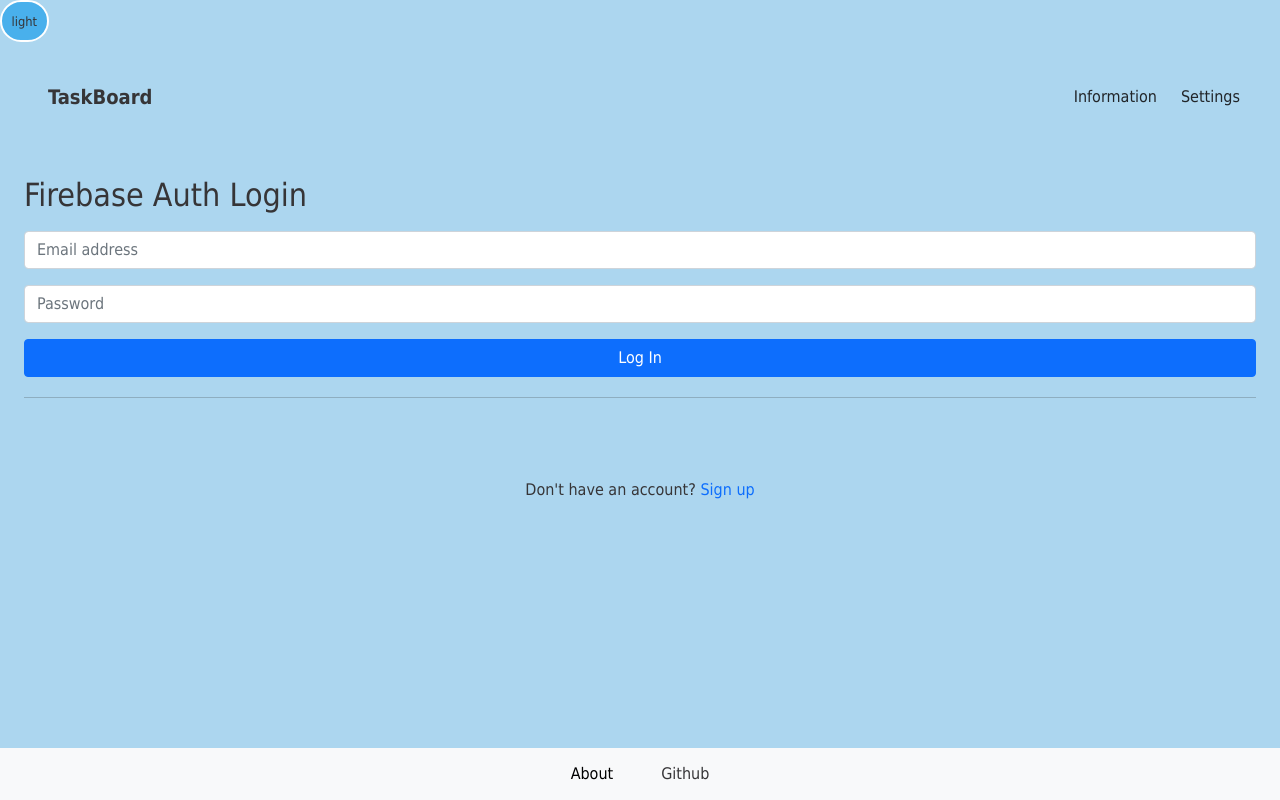
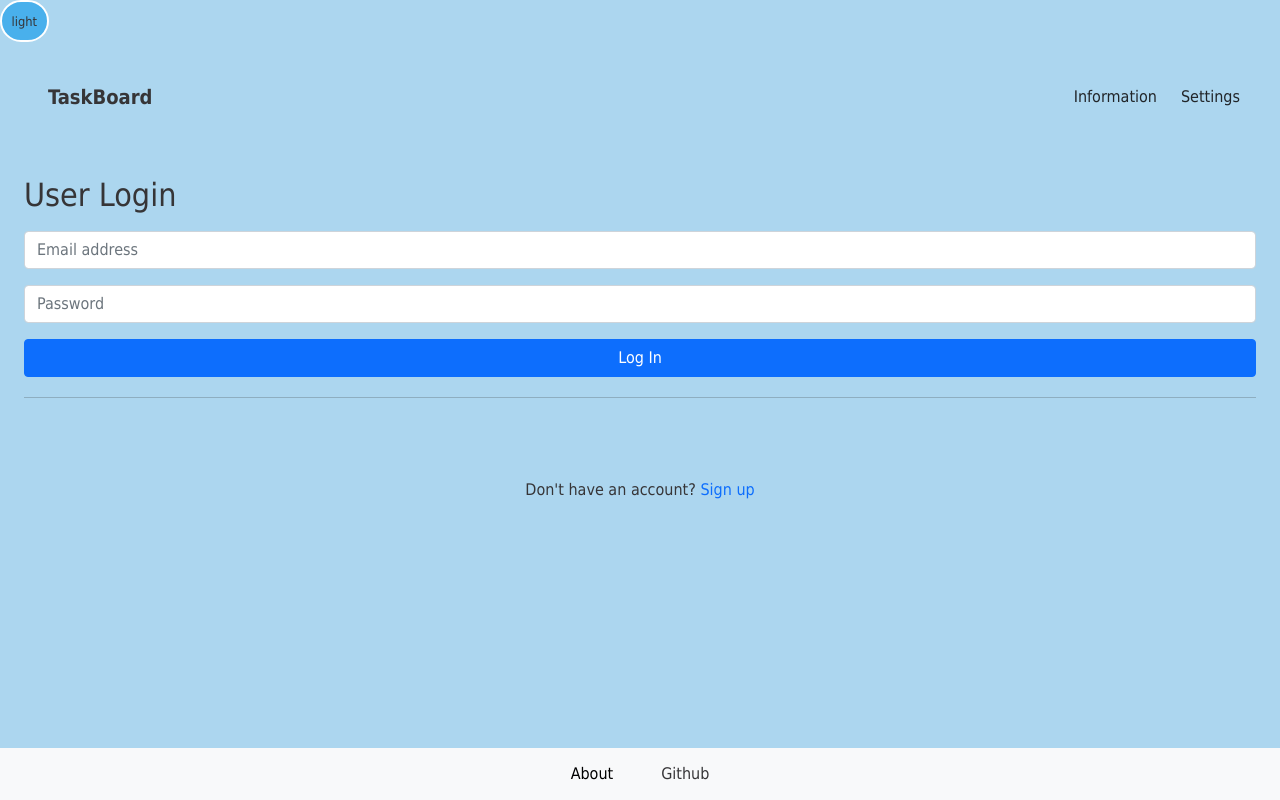
Before and after one commit to mberz2/tasklist, a React (Create React App) app: page / in a window 1280 px wide. Built offline with nearby package versions, Linux system fonts and the light colour scheme; no server answers.

Commit message:
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

```diff
--- a/src/components/Login.js
+++ b/src/components/Login.js
@@ -2,7 +2,6 @@ import React, { useState } from "react";
 import { Link, useNavigate } from "react-router-dom";
 import { Form, Alert } from "react-bootstrap";
 import { Button } from "react-bootstrap";
-import GoogleButton from "react-google-button";
 import { useUserAuth } from "../context/UserAuthContext";
 
 const Login = () => {
@@ -36,7 +35,7 @@ const Login = () => {
   return (
     <>
       <div className="p-4 box">
-        <h2 className="mb-3">Firebase Auth Login</h2>
+        <h2 className="mb-3">User Login</h2>
         {error && <Alert variant="danger">{error}</Alert>}
         <Form onSubmit={handleSubmit}>
           <Form.Group className="mb-3" controlId="formBasicEmail">
@@ -62,13 +61,6 @@ const Login = () => {
           </div>
         </Form>
         <hr />
-        {/*         <div>
-          <GoogleButton
-            className="g-btn"
-            type="dark"
-            onClick={handleGoogleSignIn}
-          />
-        </div> */}
       </div>
       <div className="p-4 box mt-3 text-center">
         Don't have an account? <Link to="/signup">Sign up</Link>
```
